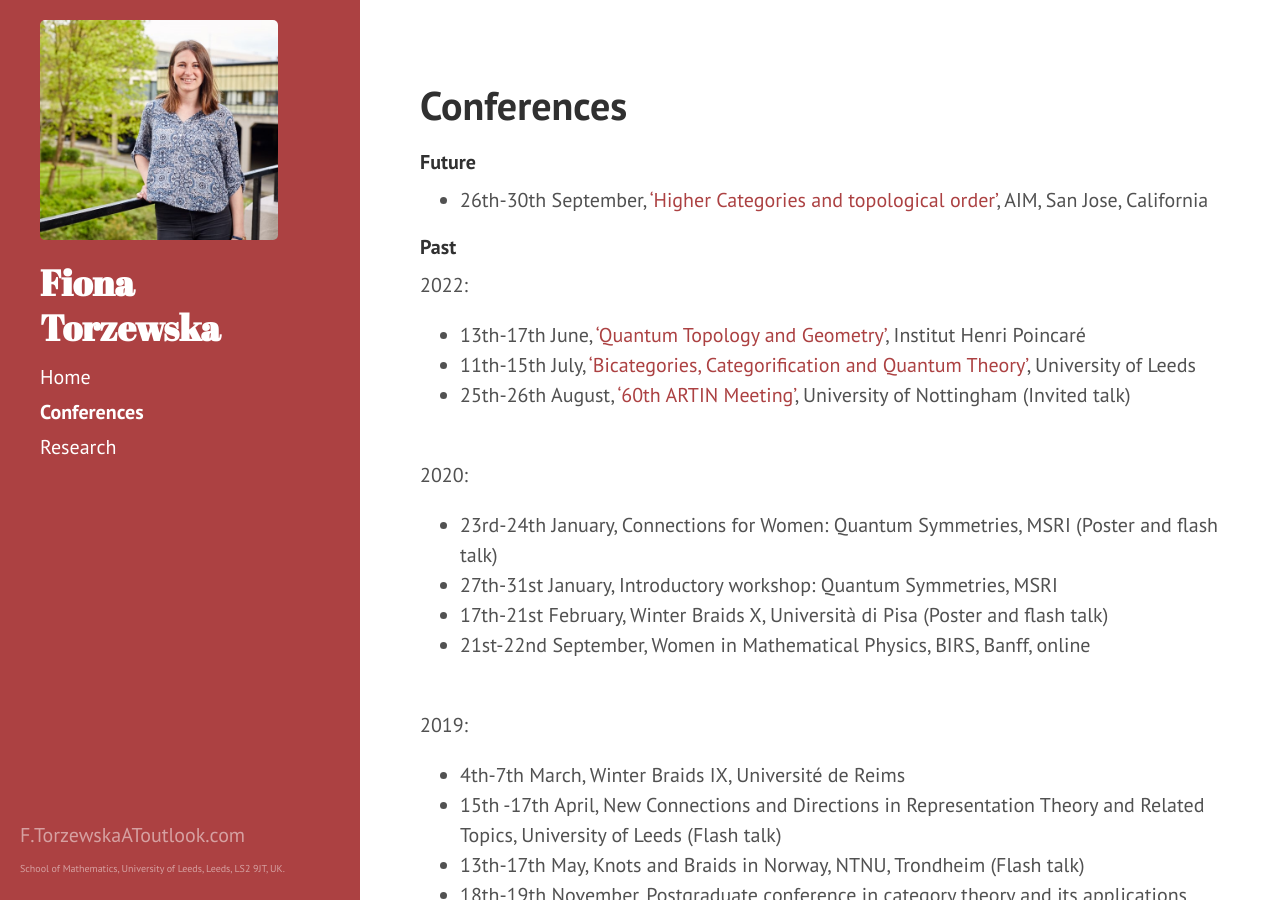
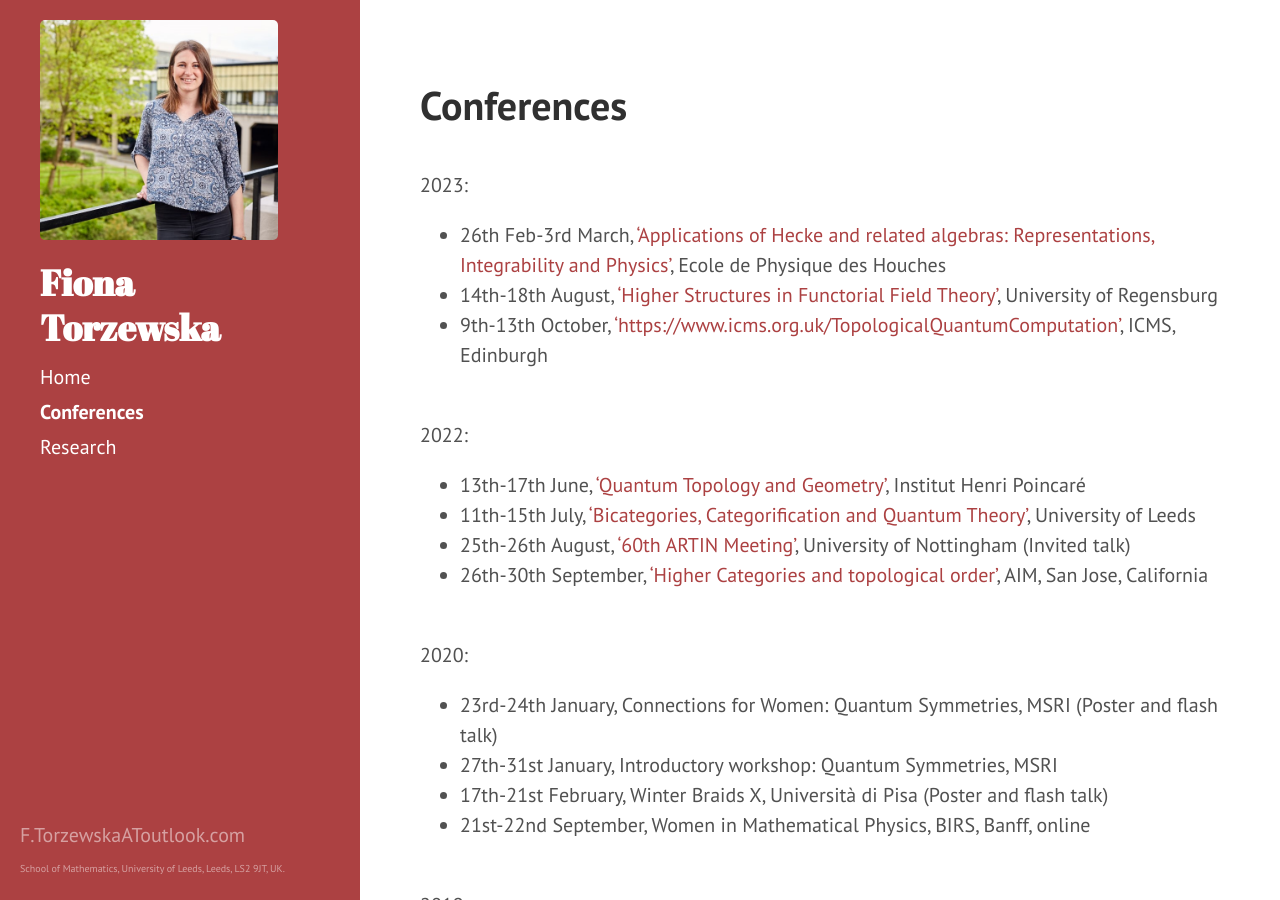
Before and after one commit to fionatorzewska/fionatorzewska.github.io, a Jekyll site: the page built from conferences.md, in a window 1280 px wide and 900 px high. Built offline with Jekyll 4.4.1, drawn with Linux system fonts in a browser that asks for light colours; Markdown is read by kramdown in place of the engine named in the settings.

Commit message:
Update conferences.md

```diff
--- a/conferences.md
+++ b/conferences.md
@@ -3,17 +3,24 @@ layout: page
 title: Conferences
 ---
 
-#### Future
+<!--- #### Future --->
 
-- 26th-30th September, ['Higher Categories and topological order'](https://aimath.org/workshops/upcoming/highercattopord/), AIM, San Jose, California
 
-#### Past
 
-2022:
+<!--- #### Past --->
+
+<br> 2023:
+
+- 26th Feb-3rd March, ['Applications of Hecke and related algebras: Representations, Integrability and Physics'](https://indico.math.cnrs.fr/event/6037/), Ecole de Physique des Houches
+- 14th-18th August, ['Higher Structures in Functorial Field Theory'](https://homepages.uni-regensburg.de/~lum63364/ConferenceFFT/), University of Regensburg
+- 9th-13th October, ['https://www.icms.org.uk/TopologicalQuantumComputation'](Topological Quantum Computation), ICMS, Edinburgh
+
+<br> 2022:
 
 - 13th-17th June, ['Quantum Topology and Geometry'](https://www.mathconf.org/qtg2022), Institut Henri Poincar&eacute;
 - 11th-15th July, ['Bicategories, Categorification and Quantum Theory'](https://conferences.leeds.ac.uk/bcqt2022/), University of Leeds
 - 25th-26th August, ['60th ARTIN Meeting'](https://www.nottingham.ac.uk/mathematics/events/artin-2022.aspx), University of Nottingham (Invited talk)
+- 26th-30th September, ['Higher Categories and topological order'](https://aimath.org/workshops/upcoming/highercattopord/), AIM, San Jose, California
 
 <br> 2020:
 
```
